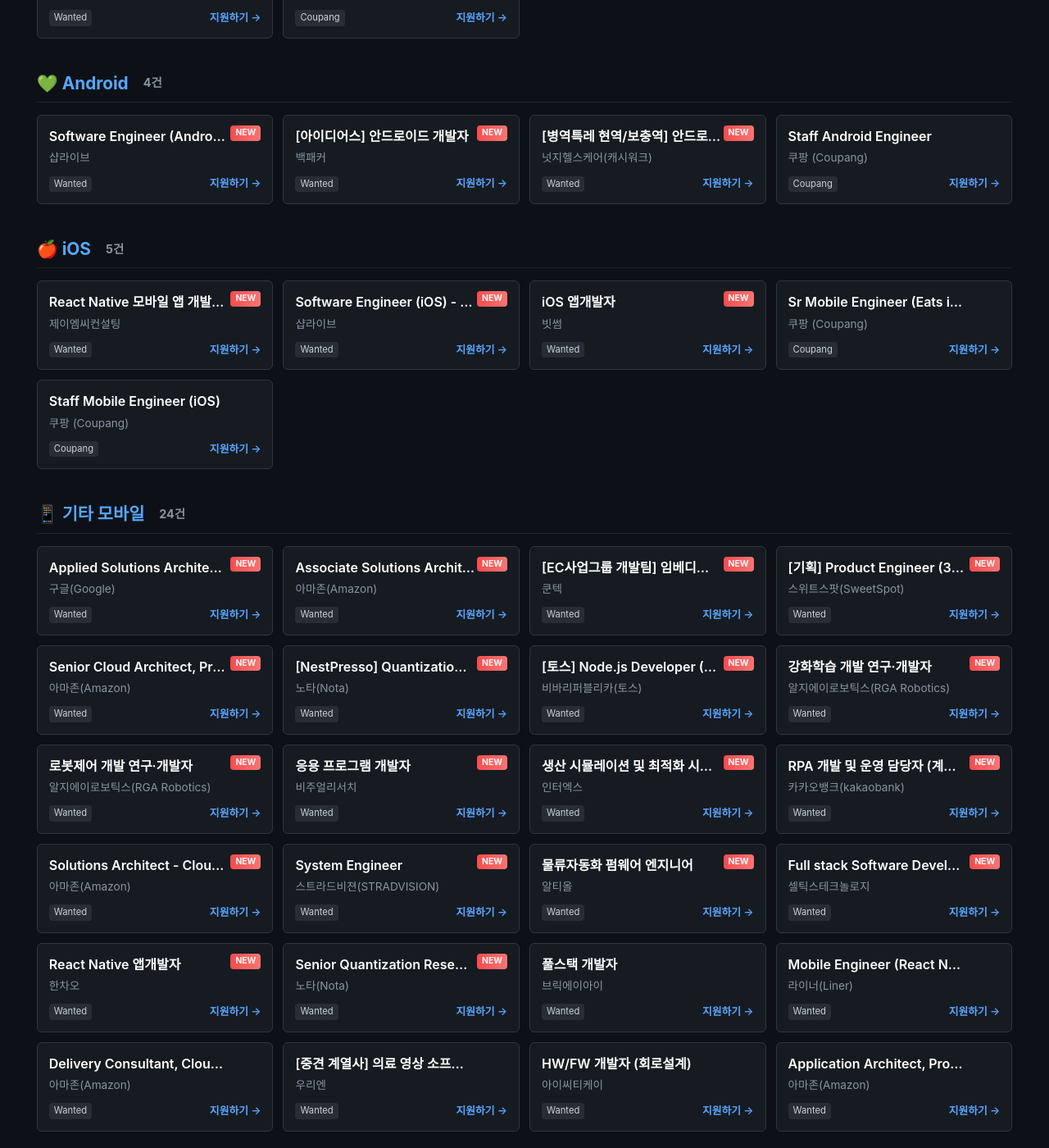
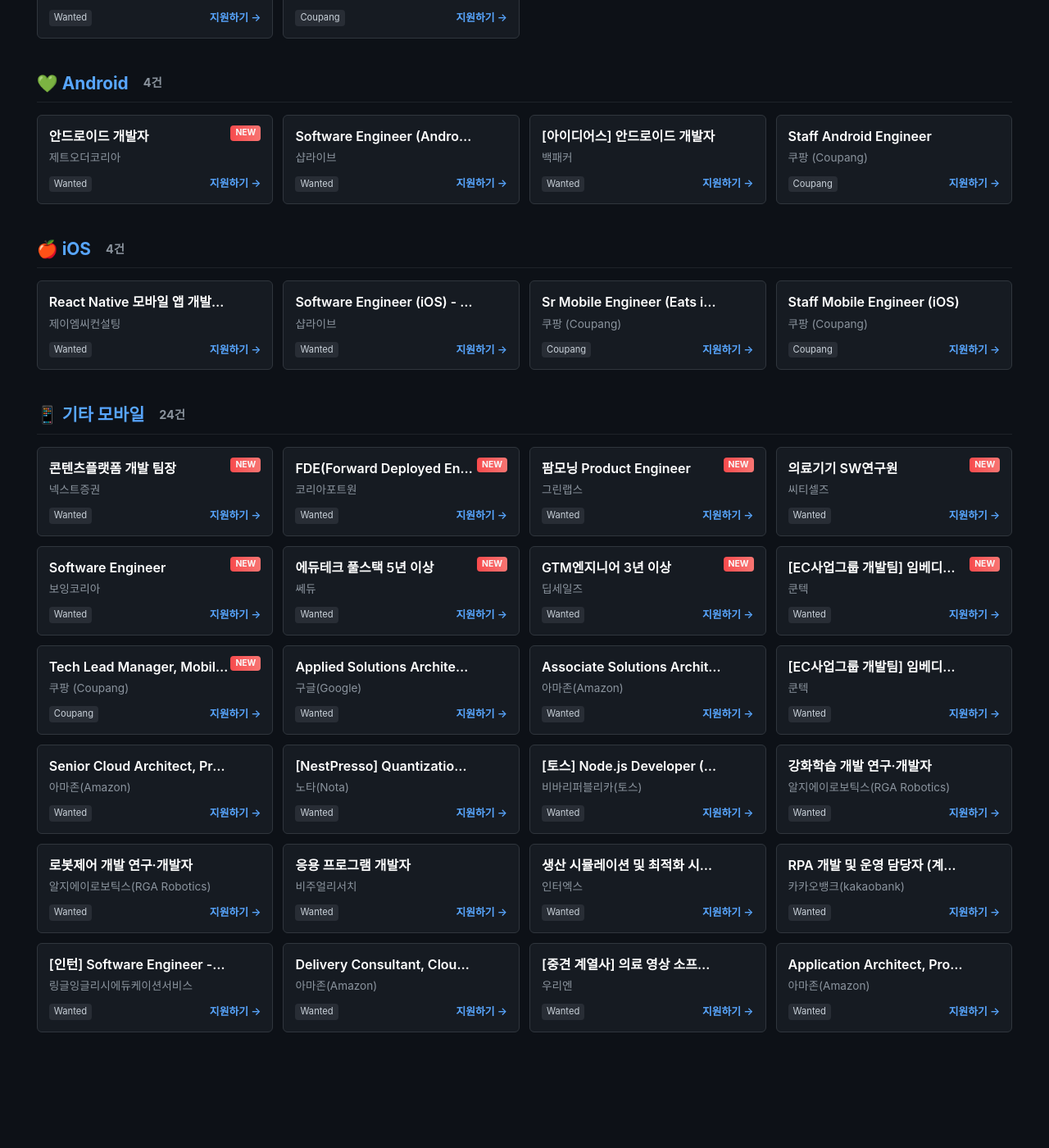
Before and after one commit to Hwan3434/Hwan3434.github.io, a Jekyll site: the page jobs.html, which Jekyll copies as it is, in a window 1280 px wide and 1400 px high, scrolled down 273 px. Shown: the whole window at 82% size. Built offline with Jekyll 4.4.1, drawn with Linux system fonts in a browser that asks for light colours; after the commit the page ends 1552 px from its top, so only the background shows below that; some of the changed text lies outside the part shown.

Commit message:
chore: automated weekly jobs digest update

```diff
--- a/jobs.html
+++ b/jobs.html
@@ -30,20 +30,20 @@
         <div class="header">
             <h1>주간 모바일 채용 다이제스트 🚀</h1>
             <p style="color: var(--text-muted); margin-top: 5px; font-size: 0.95rem;">이번 주 신규 공고 및 기존 활성 공고 통합 리스트</p>
-            <div class="last-updated">⏱️ 최근 갱신: 2026-07-13 12:41</div>
+            <div class="last-updated">⏱️ 최근 갱신: 2026-07-20 12:49</div>
         </div>
 <h2 class="section-title">💙 Flutter <span style="color:var(--text-muted); font-size:0.9rem; margin-left:8px;">2건</span></h2><div class="job-grid">
             <div class="job-card">
                 <span class="new-badge">NEW</span>
-                <h3 class="job-title" title="[병역특례 현역/보충역] Flutter개발자">[병역특례 현역/보충역] Flutter개발자</h3>
-                <div class="company-name">넛지헬스케어(캐시워크)</div>
+                <h3 class="job-title" title="Flutter 개발자">Flutter 개발자</h3>
+                <div class="company-name">엔코위더스</div>
                 <div class="job-footer">
                     <span class="platform-badge">Wanted</span>
-                    <a href="https://www.wanted.co.kr/wd/372978" class="apply-btn" target="_blank">지원하기 →</a>
+                    <a href="https://www.wanted.co.kr/wd/374573" class="apply-btn" target="_blank">지원하기 →</a>
                 </div>
             </div>
             <div class="job-card">
-                <span class="new-badge">NEW</span>
+
                 <h3 class="job-title" title="Senior Flutter Engineer (Coupang Eats)">Senior Flutter Engineer (Coupang Eats)</h3>
                 <div class="company-name">쿠팡 (Coupang)</div>
                 <div class="job-footer">
@@ -53,6 +53,15 @@
             </div></div><h2 class="section-title">💚 Android <span style="color:var(--text-muted); font-size:0.9rem; margin-left:8px;">4건</span></h2><div class="job-grid">
             <div class="job-card">
                 <span class="new-badge">NEW</span>
+                <h3 class="job-title" title="안드로이드 개발자">안드로이드 개발자</h3>
+                <div class="company-name">제트오더코리아</div>
+                <div class="job-footer">
+                    <span class="platform-badge">Wanted</span>
+                    <a href="https://www.wanted.co.kr/wd/375244" class="apply-btn" target="_blank">지원하기 →</a>
+                </div>
+            </div>
+            <div class="job-card">
+
                 <h3 class="job-title" title="Software Engineer (Android) - 7년 이상">Software Engineer (Android) - 7년 이상</h3>
                 <div class="company-name">샵라이브</div>
                 <div class="job-footer">
@@ -61,21 +70,12 @@
                 </div>
             </div>
             <div class="job-card">
-                <span class="new-badge">NEW</span>
+
                 <h3 class="job-title" title="[아이디어스] 안드로이드 개발자">[아이디어스] 안드로이드 개발자</h3>
                 <div class="company-name">백패커</div>
                 <div class="job-footer">
                     <span class="platform-badge">Wanted</span>
                     <a href="https://www.wanted.co.kr/wd/374043" class="apply-btn" target="_blank">지원하기 →</a>
-                </div>
-            </div>
-            <div class="job-card">
-                <span class="new-badge">NEW</span>
-                <h3 class="job-title" title="[병역특레 현역/보충역] 안드로이드앱(Kotlin) 개발자">[병역특레 현역/보충역] 안드로이드앱(Kotlin) 개발자</h3>
-                <div class="company-name">넛지헬스케어(캐시워크)</div>
-                <div class="job-footer">
-                    <span class="platform-badge">Wanted</span>
-                    <a href="https://www.wanted.co.kr/wd/373030" class="apply-btn" target="_blank">지원하기 →</a>
                 </div>
             </div>
             <div class="job-card">
@@ -86,9 +86,9 @@
                     <span class="platform-badge">Coupang</span>
                     <a href="https://www.coupang.jobs/en/jobs/?gh_jid=7474822" class="apply-btn" target="_blank">지원하기 →</a>
                 </div>
-            </div></div><h2 class="section-title">🍎 iOS <span style="color:var(--text-muted); font-size:0.9rem; margin-left:8px;">5건</span></h2><div class="job-grid">
+            </div></div><h2 class="section-title">🍎 iOS <span style="color:var(--text-muted); font-size:0.9rem; margin-left:8px;">4건</span></h2><div class="job-grid">
             <div class="job-card">
-                <span class="new-badge">NEW</span>
+
                 <h3 class="job-title" title="React Native 모바일 앱 개발자 (Android/iOS)">React Native 모바일 앱 개발자 (Android/iOS)</h3>
                 <div class="company-name">제이엠씨컨설팅</div>
                 <div class="job-footer">
@@ -97,21 +97,12 @@
                 </div>
             </div>
             <div class="job-card">
-                <span class="new-badge">NEW</span>
+
                 <h3 class="job-title" title="Software Engineer (iOS) - 7년 이상">Software Engineer (iOS) - 7년 이상</h3>
                 <div class="company-name">샵라이브</div>
                 <div class="job-footer">
                     <span class="platform-badge">Wanted</span>
                     <a href="https://www.wanted.co.kr/wd/374137" class="apply-btn" target="_blank">지원하기 →</a>
-                </div>
-            </div>
-            <div class="job-card">
-                <span class="new-badge">NEW</span>
-                <h3 class="job-title" title="iOS 앱개발자">iOS 앱개발자</h3>
-                <div class="company-name">빗썸</div>
-                <div class="job-footer">
-                    <span class="platform-badge">Wanted</span>
-                    <a href="https://www.wanted.co.kr/wd/373350" class="apply-btn" target="_blank">지원하기 →</a>
                 </div>
             </div>
             <div class="job-card">
@@ -134,6 +125,87 @@
             </div></div><h2 class="section-title">📱 기타 모바일 <span style="color:var(--text-muted); font-size:0.9rem; margin-left:8px;">24건</span></h2><div class="job-grid">
             <div class="job-card">
                 <span class="new-badge">NEW</span>
+                <h3 class="job-title" title="콘텐츠플랫폼 개발 팀장">콘텐츠플랫폼 개발 팀장</h3>
+                <div class="company-name">넥스트증권</div>
+                <div class="job-footer">
+                    <span class="platform-badge">Wanted</span>
+                    <a href="https://www.wanted.co.kr/wd/375558" class="apply-btn" target="_blank">지원하기 →</a>
+                </div>
+            </div>
+            <div class="job-card">
+                <span class="new-badge">NEW</span>
+                <h3 class="job-title" title="FDE(Forward Deployed Engineer, 3년이상)">FDE(Forward Deployed Engineer, 3년이상)</h3>
+                <div class="company-name">코리아포트원</div>
+                <div class="job-footer">
+                    <span class="platform-badge">Wanted</span>
+                    <a href="https://www.wanted.co.kr/wd/375402" class="apply-btn" target="_blank">지원하기 →</a>
+                </div>
+            </div>
+            <div class="job-card">
+                <span class="new-badge">NEW</span>
+                <h3 class="job-title" title="팜모닝 Product Engineer">팜모닝 Product Engineer</h3>
+                <div class="company-name">그린랩스</div>
+                <div class="job-footer">
+                    <span class="platform-badge">Wanted</span>
+                    <a href="https://www.wanted.co.kr/wd/375380" class="apply-btn" target="_blank">지원하기 →</a>
+                </div>
+            </div>
+            <div class="job-card">
+                <span class="new-badge">NEW</span>
+                <h3 class="job-title" title="의료기기 SW연구원">의료기기 SW연구원</h3>
+                <div class="company-name">씨티셀즈</div>
+                <div class="job-footer">
+                    <span class="platform-badge">Wanted</span>
+                    <a href="https://www.wanted.co.kr/wd/375194" class="apply-btn" target="_blank">지원하기 →</a>
+                </div>
+            </div>
+            <div class="job-card">
+                <span class="new-badge">NEW</span>
+                <h3 class="job-title" title="Software Engineer">Software Engineer</h3>
+                <div class="company-name">보잉코리아</div>
+                <div class="job-footer">
+                    <span class="platform-badge">Wanted</span>
+                    <a href="https://www.wanted.co.kr/wd/374848" class="apply-btn" target="_blank">지원하기 →</a>
+                </div>
+            </div>
+            <div class="job-card">
+                <span class="new-badge">NEW</span>
+                <h3 class="job-title" title="에듀테크 풀스택 5년 이상">에듀테크 풀스택 5년 이상</h3>
+                <div class="company-name">쎄듀</div>
+                <div class="job-footer">
+                    <span class="platform-badge">Wanted</span>
+                    <a href="https://www.wanted.co.kr/wd/374844" class="apply-btn" target="_blank">지원하기 →</a>
+                </div>
+            </div>
+            <div class="job-card">
+                <span class="new-badge">NEW</span>
+                <h3 class="job-title" title="GTM엔지니어 3년 이상">GTM엔지니어 3년 이상</h3>
+                <div class="company-name">딥세일즈</div>
+                <div class="job-footer">
+                    <span class="platform-badge">Wanted</span>
+                    <a href="https://www.wanted.co.kr/wd/374770" class="apply-btn" target="_blank">지원하기 →</a>
+                </div>
+            </div>
+            <div class="job-card">
+                <span class="new-badge">NEW</span>
+                <h3 class="job-title" title="[EC사업그룹 개발팀] 임베디드 SW /  FW 개발자 3~15년">[EC사업그룹 개발팀] 임베디드 SW /  FW 개발자 3~15년</h3>
+                <div class="company-name">쿤텍</div>
+                <div class="job-footer">
+                    <span class="platform-badge">Wanted</span>
+                    <a href="https://www.wanted.co.kr/wd/374400" class="apply-btn" target="_blank">지원하기 →</a>
+                </div>
+            </div>
+            <div class="job-card">
+                <span class="new-badge">NEW</span>
+                <h3 class="job-title" title="Tech Lead Manager, Mobile — Search AI Product & Mobile">Tech Lead Manager, Mobile — Search AI Product & Mobile</h3>
+                <div class="company-name">쿠팡 (Coupang)</div>
+                <div class="job-footer">
+                    <span class="platform-badge">Coupang</span>
+                    <a href="https://www.coupang.jobs/en/jobs/?gh_jid=8067901" class="apply-btn" target="_blank">지원하기 →</a>
+                </div>
+            </div>
+            <div class="job-card">
+
                 <h3 class="job-title" title="Applied Solutions Architect, Google Cloud">Applied Solutions Architect, Google Cloud</h3>
                 <div class="company-name">구글(Google)</div>
                 <div class="job-footer">
@@ -142,7 +214,7 @@
                 </div>
             </div>
             <div class="job-card">
-                <span class="new-badge">NEW</span>
+
                 <h3 class="job-title" title="Associate Solutions Architect, APJ ECT SA">Associate Solutions Architect, APJ ECT SA</h3>
                 <div class="company-name">아마존(Amazon)</div>
                 <div class="job-footer">
@@ -151,7 +223,7 @@
                 </div>
             </div>
             <div class="job-card">
-                <span class="new-badge">NEW</span>
+
                 <h3 class="job-title" title="[EC사업그룹 개발팀] 임베디드 SW /  FW 개발자 신입">[EC사업그룹 개발팀] 임베디드 SW /  FW 개발자 신입</h3>
                 <div class="company-name">쿤텍</div>
                 <div class="job-footer">
@@ -160,16 +232,7 @@
                 </div>
             </div>
             <div class="job-card">
-                <span class="new-badge">NEW</span>
-                <h3 class="job-title" title="[기획] Product Engineer (3년 ~ 8년 미만)">[기획] Product Engineer (3년 ~ 8년 미만)</h3>
-                <div class="company-name">스위트스팟(SweetSpot)</div>
-                <div class="job-footer">
-                    <span class="platform-badge">Wanted</span>
-                    <a href="https://www.wanted.co.kr/wd/374365" class="apply-btn" target="_blank">지원하기 →</a>
-                </div>
-            </div>
-            <div class="job-card">
-                <span class="new-badge">NEW</span>
+
                 <h3 class="job-title" title="Senior Cloud Architect, Professional Services">Senior Cloud Architect, Professional Services</h3>
                 <div class="company-name">아마존(Amazon)</div>
                 <div class="job-footer">
@@ -178,7 +241,7 @@
                 </div>
             </div>
             <div class="job-card">
-                <span class="new-badge">NEW</span>
+
                 <h3 class="job-title" title="[NestPresso] Quantization Research Engineer">[NestPresso] Quantization Research Engineer</h3>
                 <div class="company-name">노타(Nota)</div>
                 <div class="job-footer">
@@ -187,7 +250,7 @@
                 </div>
             </div>
             <div class="job-card">
-                <span class="new-badge">NEW</span>
+
                 <h3 class="job-title" title="[토스] Node.js Developer (Ads)">[토스] Node.js Developer (Ads)</h3>
                 <div class="company-name">비바리퍼블리카(토스)</div>
                 <div class="job-footer">
@@ -196,7 +259,7 @@
                 </div>
             </div>
             <div class="job-card">
-                <span class="new-badge">NEW</span>
+
                 <h3 class="job-title" title="강화학습 개발 연구·개발자">강화학습 개발 연구·개발자</h3>
                 <div class="company-name">알지에이로보틱스(RGA Robotics) </div>
                 <div class="job-footer">
@@ -205,7 +268,7 @@
                 </div>
             </div>
             <div class="job-card">
-                <span class="new-badge">NEW</span>
+
                 <h3 class="job-title" title="로봇제어 개발 연구·개발자">로봇제어 개발 연구·개발자</h3>
                 <div class="company-name">알지에이로보틱스(RGA Robotics) </div>
                 <div class="job-footer">
@@ -214,7 +277,7 @@
                 </div>
             </div>
             <div class="job-card">
-                <span class="new-badge">NEW</span>
+
                 <h3 class="job-title" title="응용 프로그램 개발자">응용 프로그램 개발자</h3>
                 <div class="company-name">비주얼리서치</div>
                 <div class="job-footer">
@@ -223,7 +286,7 @@
                 </div>
             </div>
             <div class="job-card">
-                <span class="new-badge">NEW</span>
+
                 <h3 class="job-title" title="생산 시뮬레이션 및 최적화 시스템 개발자">생산 시뮬레이션 및 최적화 시스템 개발자</h3>
                 <div class="company-name">인터엑스</div>
                 <div class="job-footer">
@@ -232,7 +295,7 @@
                 </div>
             </div>
             <div class="job-card">
-                <span class="new-badge">NEW</span>
+
                 <h3 class="job-title" title="RPA 개발 및 운영 담당자 (계약직)">RPA 개발 및 운영 담당자 (계약직)</h3>
                 <div class="company-name">카카오뱅크(kakaobank)</div>
                 <div class="job-footer">
@@ -241,75 +304,12 @@
                 </div>
             </div>
             <div class="job-card">
-                <span class="new-badge">NEW</span>
-                <h3 class="job-title" title="Solutions Architect - Cloud Sales Centre, CSC SA">Solutions Architect - Cloud Sales Centre, CSC SA</h3>
-                <div class="company-name">아마존(Amazon)</div>
+
+                <h3 class="job-title" title="[인턴] Software Engineer - Full Stack (전환형)">[인턴] Software Engineer - Full Stack (전환형)</h3>
+                <div class="company-name">링글잉글리시에듀케이션서비스</div>
                 <div class="job-footer">
                     <span class="platform-badge">Wanted</span>
-                    <a href="https://www.wanted.co.kr/wd/373595" class="apply-btn" target="_blank">지원하기 →</a>
-                </div>
-            </div>
-            <div class="job-card">
-                <span class="new-badge">NEW</span>
-                <h3 class="job-title" title="System Engineer">System Engineer</h3>
-                <div class="company-name">스트라드비젼(STRADVISION)</div>
-                <div class="job-footer">
-                    <span class="platform-badge">Wanted</span>
-                    <a href="https://www.wanted.co.kr/wd/373584" class="apply-btn" target="_blank">지원하기 →</a>
-                </div>
-            </div>
-            <div class="job-card">
-                <span class="new-badge">NEW</span>
-                <h3 class="job-title" title="물류자동화 펌웨어 엔지니어">물류자동화 펌웨어 엔지니어</h3>
-                <div class="company-name">알티올</div>
-                <div class="job-footer">
-                    <span class="platform-badge">Wanted</span>
-                    <a href="https://www.wanted.co.kr/wd/373305" class="apply-btn" target="_blank">지원하기 →</a>
-                </div>
-            </div>
-            <div class="job-card">
-                <span class="new-badge">NEW</span>
-                <h3 class="job-title" title="Full stack Software Developer">Full stack Software Developer</h3>
-                <div class="company-name">셀틱스테크놀로지</div>
-                <div class="job-footer">
-                    <span class="platform-badge">Wanted</span>
-                    <a href="https://www.wanted.co.kr/wd/373231" class="apply-btn" target="_blank">지원하기 →</a>
-                </div>
-            </div>
-            <div class="job-card">
-                <span class="new-badge">NEW</span>
-                <h3 class="job-title" title="React Native 앱개발자">React Native 앱개발자</h3>
-                <div class="company-name">한차오</div>
-                <div class="job-footer">
-                    <span class="platform-badge">Wanted</span>
-                    <a href="https://www.wanted.co.kr/wd/373188" class="apply-btn" target="_blank">지원하기 →</a>
-                </div>
-            </div>
-            <div class="job-card">
-                <span class="new-badge">NEW</span>
-                <h3 class="job-title" title="Senior Quantization Research Engineer">Senior Quantization Research Engineer</h3>
-                <div class="company-name">노타(Nota)</div>
-                <div class="job-footer">
-                    <span class="platform-badge">Wanted</span>
-                    <a href="https://www.wanted.co.kr/wd/373127" class="apply-btn" target="_blank">지원하기 →</a>
-                </div>
-            </div>
-            <div class="job-card">
-
-                <h3 class="job-title" title="풀스택 개발자">풀스택 개발자</h3>
-                <div class="company-name">브릭에이아이</div>
-                <div class="job-footer">
-                    <span class="platform-badge">Wanted</span>
-                    <a href="https://www.wanted.co.kr/wd/372730" class="apply-btn" target="_blank">지원하기 →</a>
-                </div>
-            </div>
-            <div class="job-card">
-
-                <h3 class="job-title" title="Mobile Engineer (React Native)">Mobile Engineer (React Native)</h3>
-                <div class="company-name">라이너(Liner)</div>
-                <div class="job-footer">
-                    <span class="platform-badge">Wanted</span>
-                    <a href="https://www.wanted.co.kr/wd/372729" class="apply-btn" target="_blank">지원하기 →</a>
+                    <a href="https://www.wanted.co.kr/wd/368150" class="apply-btn" target="_blank">지원하기 →</a>
                 </div>
             </div>
             <div class="job-card">
@@ -332,15 +332,6 @@
             </div>
             <div class="job-card">
 
-                <h3 class="job-title" title="HW/FW 개발자 (회로설계)">HW/FW 개발자 (회로설계)</h3>
-                <div class="company-name">아이씨티케이</div>
-                <div class="job-footer">
-                    <span class="platform-badge">Wanted</span>
-                    <a href="https://www.wanted.co.kr/wd/365560" class="apply-btn" target="_blank">지원하기 →</a>
-                </div>
-            </div>
-            <div class="job-card">
-
                 <h3 class="job-title" title="Application Architect, Professional Services">Application Architect, Professional Services</h3>
                 <div class="company-name">아마존(Amazon)</div>
                 <div class="job-footer">
```
Also changed, not shown: other parts of jobs.html (+1 -1 lines), tools/jobs.json (+133 -23 lines).
